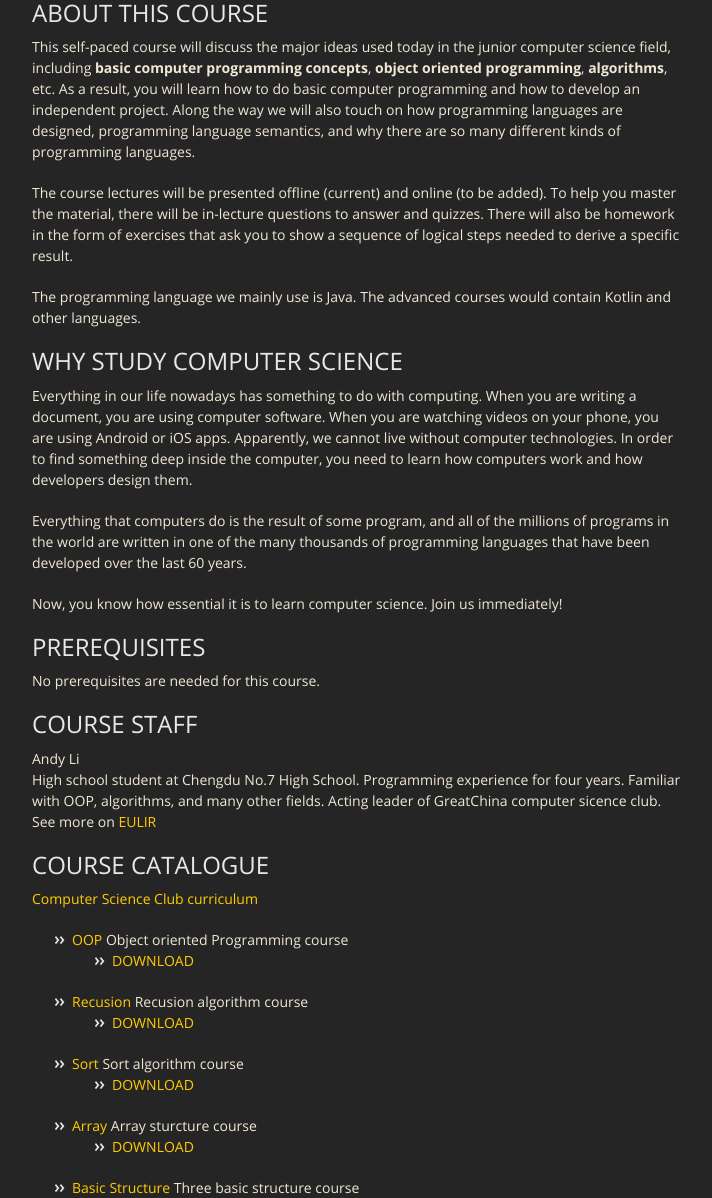
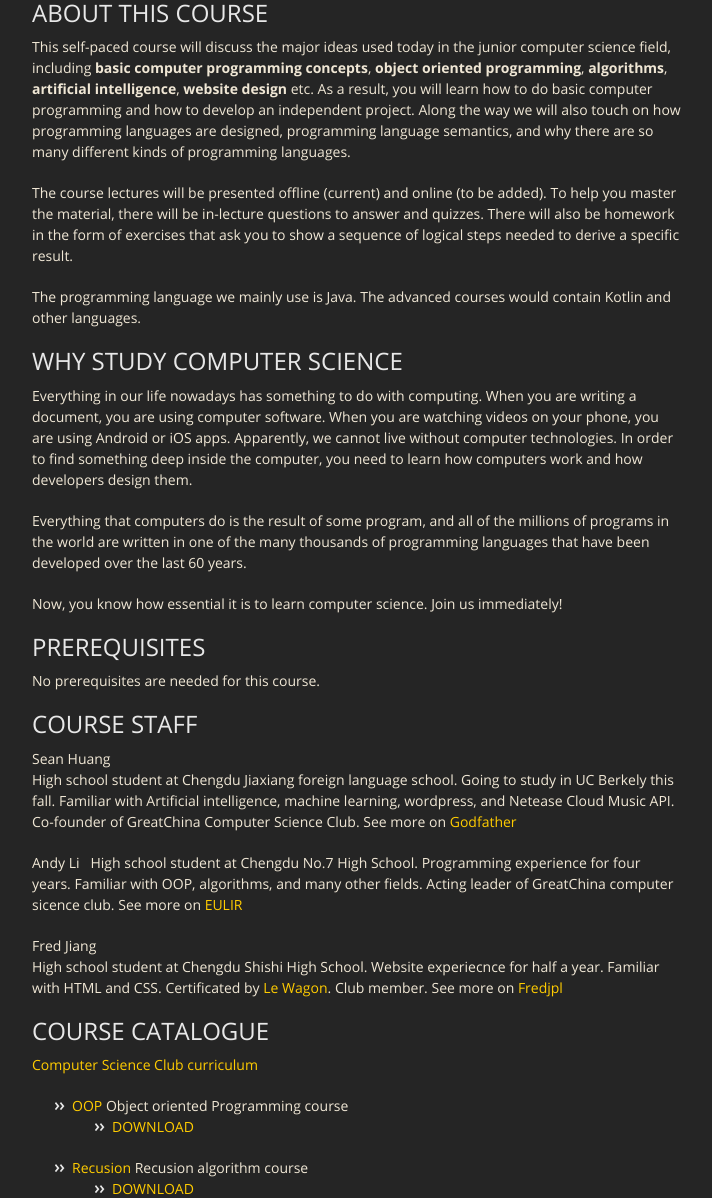
Before and after one commit to GreatChina-ComputerScienceClub/GreatChina-ComputerScienceClub.github.io, a Jekyll site: the page built from index.md, in a window 1280 px wide and 1400 px high, scrolled down 394 px. Shown: the part 202-1400 px from the top of the window, without its empty margins (283-995 px from the left). Built offline with Jekyll 4.4.1, drawn with Linux system fonts in a browser that asks for light colours; some of the changed text lies outside the part shown.

Commit message:
Update index.md

```diff
--- a/index.md
+++ b/index.md
@@ -3,7 +3,7 @@ layout: default
 ---
 ![img](http://img2.ph.126.net/vqiNHd7ODCMVWOOgNRopTA==/6608226511145252294.jpg)
 ## ABOUT THIS COURSE
-This self-paced course will discuss the major ideas used today in the junior computer science field, including **basic computer programming concepts**, **object oriented programming**, **algorithms**, etc. As a result, you will learn how to do basic computer programming and how to develop an independent project. Along the way we will also touch on how programming languages are designed, programming language semantics, and why there are so many different kinds of programming languages.
+This self-paced course will discuss the major ideas used today in the junior computer science field, including **basic computer programming concepts**, **object oriented programming**, **algorithms**, **artificial intelligence**, **website design** etc. As a result, you will learn how to do basic computer programming and how to develop an independent project. Along the way we will also touch on how programming languages are designed, programming language semantics, and why there are so many different kinds of programming languages.
 
 The course lectures will be presented offline (current) and online (to be added). To help you master the material, there will be in-lecture questions to answer and quizzes. There will also be homework in the form of exercises that ask you to show a sequence of logical steps needed to derive a specific result.
 
@@ -20,25 +20,37 @@ Now, you know how essential it is to learn computer science. Join us immediately
 No prerequisites are needed for this course.
 
 ## COURSE STAFF
+Sean Huang
+High school student at Chengdu Jiaxiang foreign language school. Going to study in UC Berkely this fall. Familiar with Artificial intelligence, machine learning, wordpress, and Netease Cloud Music API. Co-founder of GreatChina Computer Science Club. See more on [Godfather](http://zehaohuang.cn/)
+
 Andy Li
 High school student at Chengdu No.7 High School. Programming experience for four years. Familiar with OOP, algorithms, and many other fields. Acting leader of GreatChina computer sicence club. See more on [EULIR](https://eulir.github.io/about/)
 
+Fred Jiang
+High school student at Chengdu Shishi High School. Website experiecnce for half a year. Familiar with HTML and CSS. Certificated by [Le Wagon](https://github.com/lewagon). Club member. See more on [Fredjpl](https://github.com/fredjpl)
+
 ## COURSE CATALOGUE
- [Computer Science Club curriculum](https://github.com/EULIR/Computer-Science-Club-curriculum)
- - [OOP](https://github.com/EULIR/Computer-Science-Club-curriculum/tree/master/OOP) Object oriented Programming course
-   - [DOWNLOAD](https://github.com/EULIR/Computer-Science-Club-curriculum/blob/master/OOP/OOP.zip?raw=true)
+ [Computer Science Club curriculum](https://github.com/GreatChina-ComputerScienceClub/Curriculum)
+ - [OOP](https://github.com/GreatChina-ComputerScienceClub/Curriculum/tree/master/OOP) Object oriented Programming course
+   - [DOWNLOAD](https://github.com/GreatChina-ComputerScienceClub/Curriculum/blob/master/OOP/OOP.zip?raw=true)
 
- - [Recusion](https://github.com/EULIR/Computer-Science-Club-curriculum/tree/master/Recusion) Recusion algorithm course
-   - [DOWNLOAD](https://github.com/EULIR/Computer-Science-Club-curriculum/blob/master/Recusion/Recursion.zip?raw=true)
+ - [Recusion](https://github.com/GreatChina-ComputerScienceClub/Curriculum/tree/master/Recusion) Recusion algorithm course
+   - [DOWNLOAD](https://github.com/GreatChina-ComputerScienceClub/Curriculum/blob/master/Recusion/Recursion.zip?raw=true)
 
- - [Sort](https://github.com/EULIR/Computer-Science-Club-curriculum/tree/master/Sort) Sort algorithm course
-   - [DOWNLOAD](https://github.com/EULIR/Computer-Science-Club-curriculum/blob/master/Sort/Sort.zip?raw=true)
+ - [Sort](https://github.com/GreatChina-ComputerScienceClub/Curriculum/tree/master/Sort) Sort algorithm course
+   - [DOWNLOAD](https://github.com/GreatChina-ComputerScienceClub/Curriculum/blob/master/Sort/Sort.zip?raw=true)
 
- - [Array](https://github.com/EULIR/Computer-Science-Club-curriculum/tree/master/Array) Array sturcture course
-   - [DOWNLOAD](https://github.com/EULIR/Computer-Science-Club-curriculum/blob/master/Array/Array.zip?raw=true)
+ - [Array](https://github.com/GreatChina-ComputerScienceClub/Curriculum/tree/master/Array) Array sturcture course
+   - [DOWNLOAD](https://github.com/GreatChina-ComputerScienceClub/Curriculum/blob/master/Array/Array.zip?raw=true)
 
- - [Basic Structure](https://github.com/EULIR/Computer-Science-Club-curriculum/tree/master/Basic%20Structure) Three basic structure course
-   - [DOWNLOAD](https://github.com/EULIR/Computer-Science-Club-curriculum/blob/master/Basic%20Structure/Basic%20Structure.zip?raw=true)
+ - [Machine Learning](https://github.com/GreatChina-ComputerScienceClub/Curriculum/tree/master/Machine%20Learning) Basic lesson of Artificial Intelligence
+   - [DOWNLOAD](https://github.com/GreatChina-ComputerScienceClub/Curriculum/blob/master/Machine%20Learning/Machine%20Learning.zip?raw=true)
+
+ - [Basic Structure](https://github.com/GreatChina-ComputerScienceClub/Curriculum/tree/master/Basic%20Structure) Three basic structure course
+   - [DOWNLOAD](https://github.com/GreatChina-ComputerScienceClub/Curriculum/blob/master/Basic%20Structure/Basic%20Structure.zip?raw=true)
+
+ - [HTML](https://github.com/GreatChina-ComputerScienceClub/Curriculum/tree/master/HTML) first lessoon of website design
+   - [DOWNLOAD](https://github.com/GreatChina-ComputerScienceClub/Curriculum/blob/master/HTML/HTML.zip?raw=true)
 
 ## HOW TO ENROLL
 You are supposed to [mail me](mailto:eulir_cs@163.com) and register your infomation if you are new to this club.
```
Also changed, not shown: other parts of index.md (+2 -0 lines).
